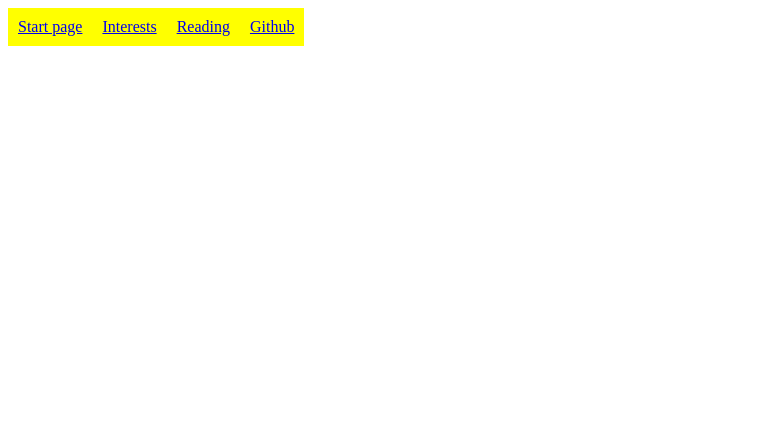
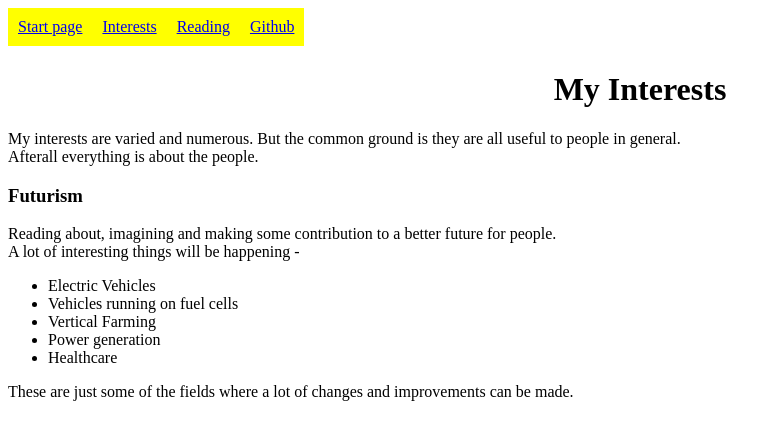
Before and after one commit to Akashdeepsingh98/SSD-Assgt-2, a plain HTML site: page interests.html in a window 1280 px wide. Shown: the whole page, without its empty margins (0-781 px from the left). Drawn offline with Linux system fonts and the light colour scheme.

Commit message:
interests

```diff
--- a/cssindex.css
+++ b/cssindex.css
@@ -1,4 +1,4 @@
-ul {
+.navbar ul {
     list-style-type: none;
     margin: 0;
     padding: 0;
@@ -8,11 +8,11 @@ ul {
     display: inline-block;
 }
 
-li {
+.navbar li {
     float: left;
 }
 
-a {
+.navbar a {
     display: block;
     padding: 10px;
     background-color: yellow;
--- a/interests.html
+++ b/interests.html
@@ -7,7 +7,7 @@
 </head>
 
 <body>
-    <div>
+    <div class="navbar">
         <ul>
             <li><a href="index.html">Start page</a></li>
             <li><a href="interests.html">Interests</a></li>
@@ -15,6 +15,33 @@
             <li><a href="https://github.com/Akashdeepsingh98">Github</a></li>
         </ul>
     </div>
+
+    <div>
+        <h1>
+            My Interests
+        </h1>
+    </div>
+
+    <div>
+        My interests are varied and numerous. But the common ground is they are all useful to people in general. <br>
+        Afterall everything is about the people.
+    </div>
+
+    <div>
+        <h3>
+            Futurism
+        </h3>
+        Reading about, imagining and making some contribution to a better future for people.<br>
+        A lot of interesting things will be happening -
+        <ul>
+            <li>Electric Vehicles</li>
+            <li>Vehicles running on fuel cells</li>
+            <li>Vertical Farming</li>
+            <li>Power generation</li>
+            <li>Healthcare</li>
+        </ul>
+        These are just some of the fields where a lot of changes and improvements can be made.
+    </div>
 </body>
 
 </html>
```
